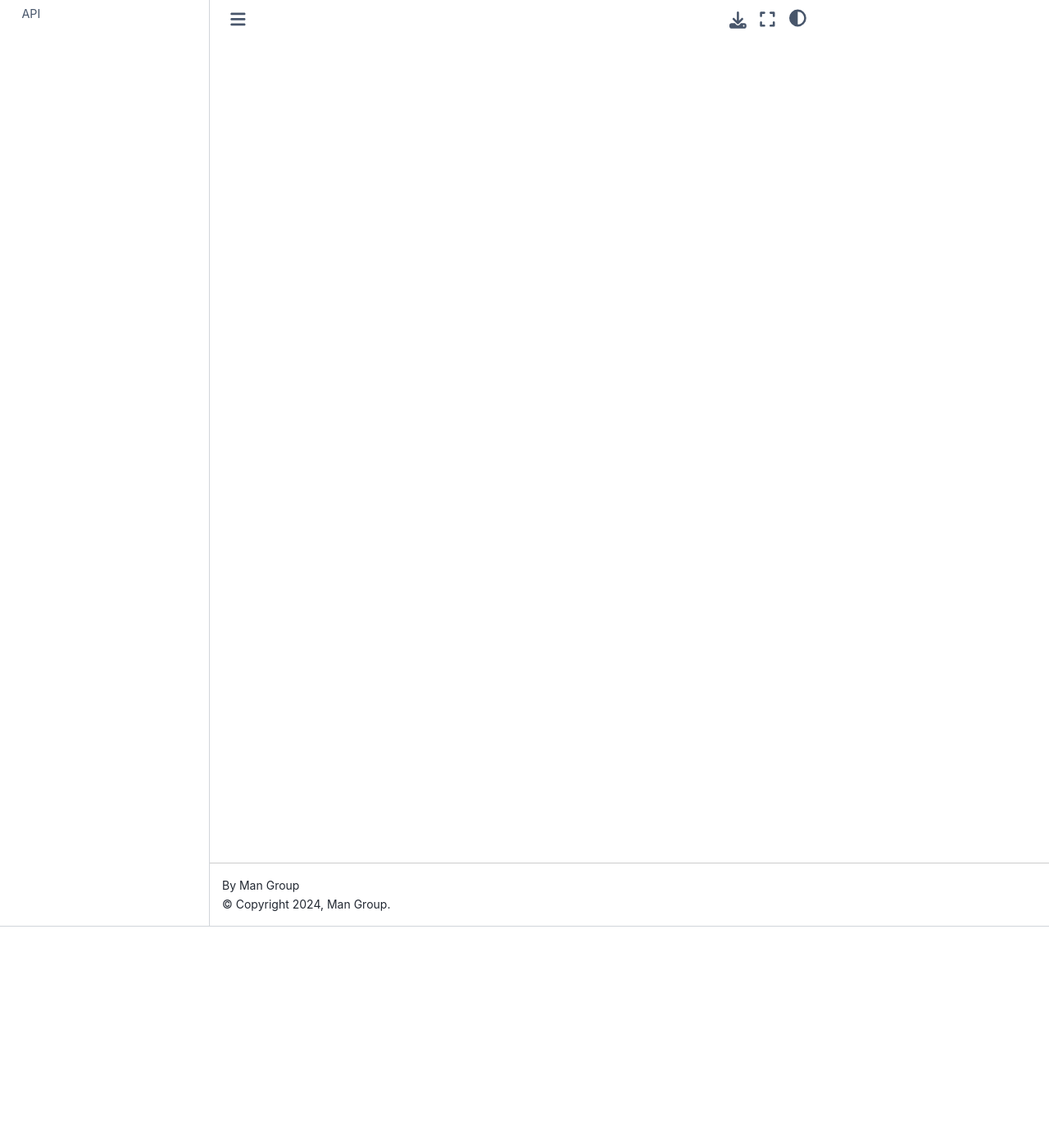
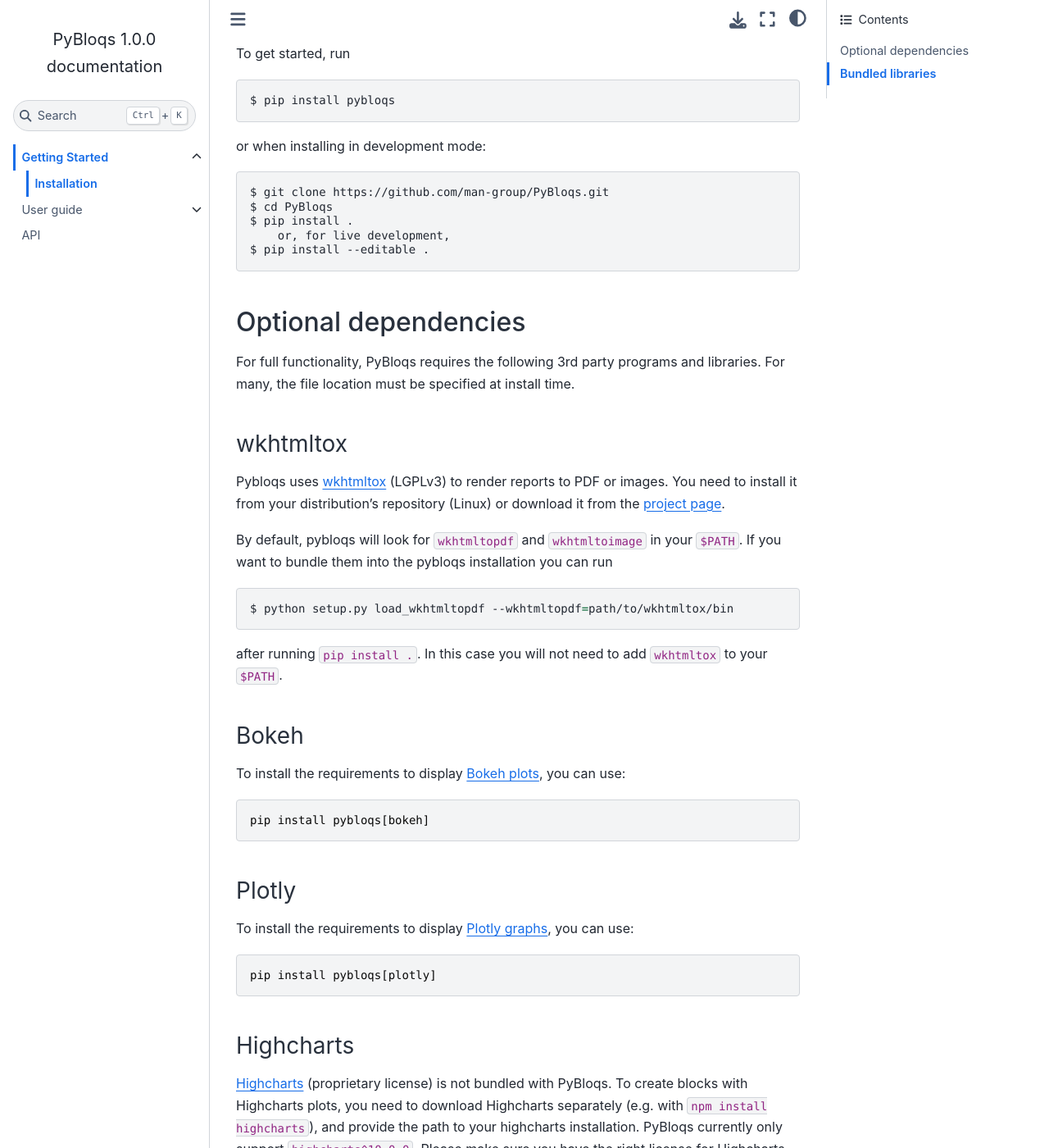
Before and after one commit to man-group/PyBloqs, a Sphinx documentation site: the page built from docs/source/installation.md, in a window 1280 px wide and 1400 px high, scrolled down 270 px. Shown: the whole window at 82% size. Built offline with Sphinx 7.4.7 and the Sphinx Book theme 1.1.4, drawn with Linux system fonts in a browser that asks for light colours; pages that are not in the unit, such as notebooks, are missing from menus; some of the changed text lies outside the part shown.

Commit message:
Move installation documentation to markdown and put in docs not readme

````diff
--- a/docs/source/conf.py
+++ b/docs/source/conf.py
@@ -37,6 +37,7 @@
     #     'sphinx.ext.mathjax',
     "sphinx.ext.viewcode",
     "nbsphinx",
+    "myst_parser",
 ]
 
 # Add any paths that contain templates here, relative to this directory.
@@ -44,8 +45,11 @@
 
 # The suffix(es) of source filenames.
 # You can specify multiple suffix as a list of string:
-# source_suffix = ['.rst', '.md']
-source_suffix = ".rst"
+# source_suffix = [".rst", ".md"]
+source_suffix = {".rst": "restructuredtext", ".md": "markdown"}
+
+myst_enable_extensions = ["colon_fence"]
+
 
 # The encoding of source files.
 # source_encoding = 'utf-8-sig'
--- a/docs/source/getting_started.rst
+++ b/docs/source/getting_started.rst
@@ -6,5 +6,5 @@
 .. toctree::
   :maxdepth: 1
 
-  installation.rst
+  installation.md
   first_steps.rst
--- a/docs/source/index.rst
+++ b/docs/source/index.rst
@@ -1,5 +1,5 @@
-Welcome to PyBloqs's documentation!
-===================================
+PyBloqs documentation!
+======================
 
 
 Table of contents
--- /dev/null
+++ b/docs/source/installation.md
@@ -0,0 +1,72 @@
+Installation
+============
+
+PyBloqs works out-of-the-box, as well as with certain third party libraries.
+
+:::{tip}
+Although you can install pybloqs without any other libraries, we strongly recommend [wkhtmltox](#wkhtmltox) to render reports to PDF or images.
+:::
+
+To get started, run
+```bash
+$ pip install pybloqs
+```
+or when installing in development mode:
+```
+$ git clone https://github.com/man-group/PyBloqs.git
+$ cd PyBloqs
+$ pip install .
+    or, for live development,
+$ pip install --editable .
+```
+
+### Optional dependencies
+
+For full functionality, PyBloqs requires the following 3rd party programs and libraries. For many, the file location must be specified at install time.
+
+#### wkhtmltox
+
+Pybloqs uses [wkhtmltox](https://wkhtmltopdf.org/) (LGPLv3) to render reports to PDF or images.
+You need to install it from your distribution's repository (Linux) or download it from the [project page](https://wkhtmltopdf.org).
+
+By default, pybloqs will look for `wkhtmltopdf` and `wkhtmltoimage` in your `$PATH`. If you want to bundle them into the pybloqs installation you can run
+```bash
+$ python setup.py load_wkhtmltopdf --wkhtmltopdf=path/to/wkhtmltox/bin
+```
+after running `pip install .`. In this case you will not need to add `wkhtmltox` to your `$PATH`.
+
+
+#### Bokeh
+To install the requirements to display [Bokeh plots](https://bokeh.org/), you can use:
+```
+pip install pybloqs[bokeh]
+```
+
+#### Plotly
+To install the requirements to display [Plotly graphs](https://plotly.com/), you can use:
+```
+pip install pybloqs[plotly]
+```
+
+#### Highcharts
+[Highcharts](https://www.highcharts.com/) (proprietary license) is not bundled with PyBloqs. To create blocks with Highcharts plots, you need to download Highcharts
+separately (e.g. with `npm install highcharts`), and provide the path to your
+highcharts installation. PyBloqs currently only support `highcharts^10.0.0`.
+Please make sure you have the right license for Highcharts. This example assumes, npm installed files into directory `~/node_modules`).
+
+```
+$ python setup.py load_highcharts --highcharts=~/node_modules/highcharts/,~/node_modules/highcharts/modules/
+```
+
+#### Node.js
+Node.js with comander and puppeteer (optional; for PDF output with 'chrome_headless' backend). Please make sure these are available globally. In development mode, you can run
+```
+npm install
+```
+in the main PyBloqs directory.
+
+### Bundled libraries
+The following libraries are bundled in a default install of pybloqs.
+ - [jsinflate.js](https://github.com/augustl/js-inflate) under the MIT License
+ - [jquery.js](https://jquery.com) under the MIT License
+ - [jquery-DataTables.js](https://datatables.net) under the MIT License
--- a/docs/source/installation.rst
+++ /dev/null
@@ -1,4 +0,0 @@
-Installation
-============
-
-For installation steps, please refer to the project `README <https://github.com/manahl/PyBloqs>`_.
--- a/docs/source/requirements.txt
+++ b/docs/source/requirements.txt
@@ -13,3 +13,4 @@
 plotly
 bokeh
 sphinx-book-theme
+myst-parser
````
